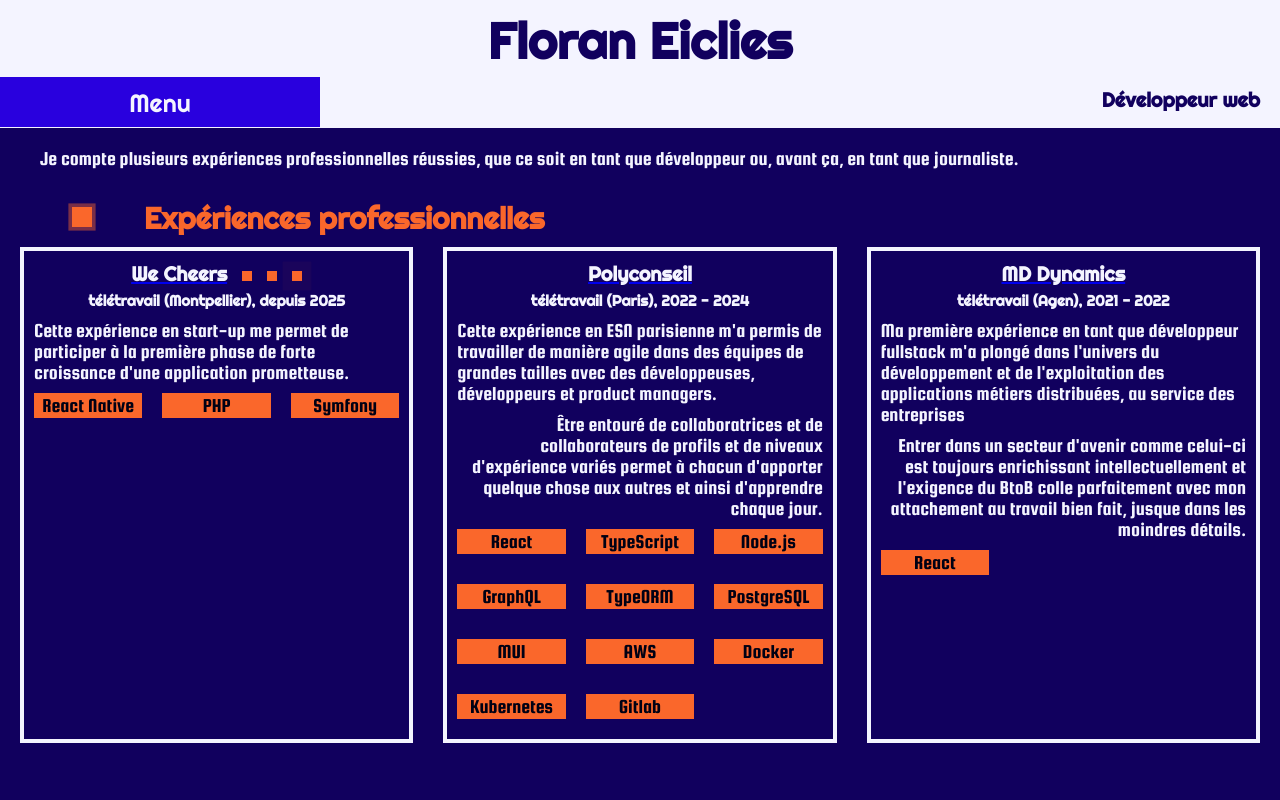
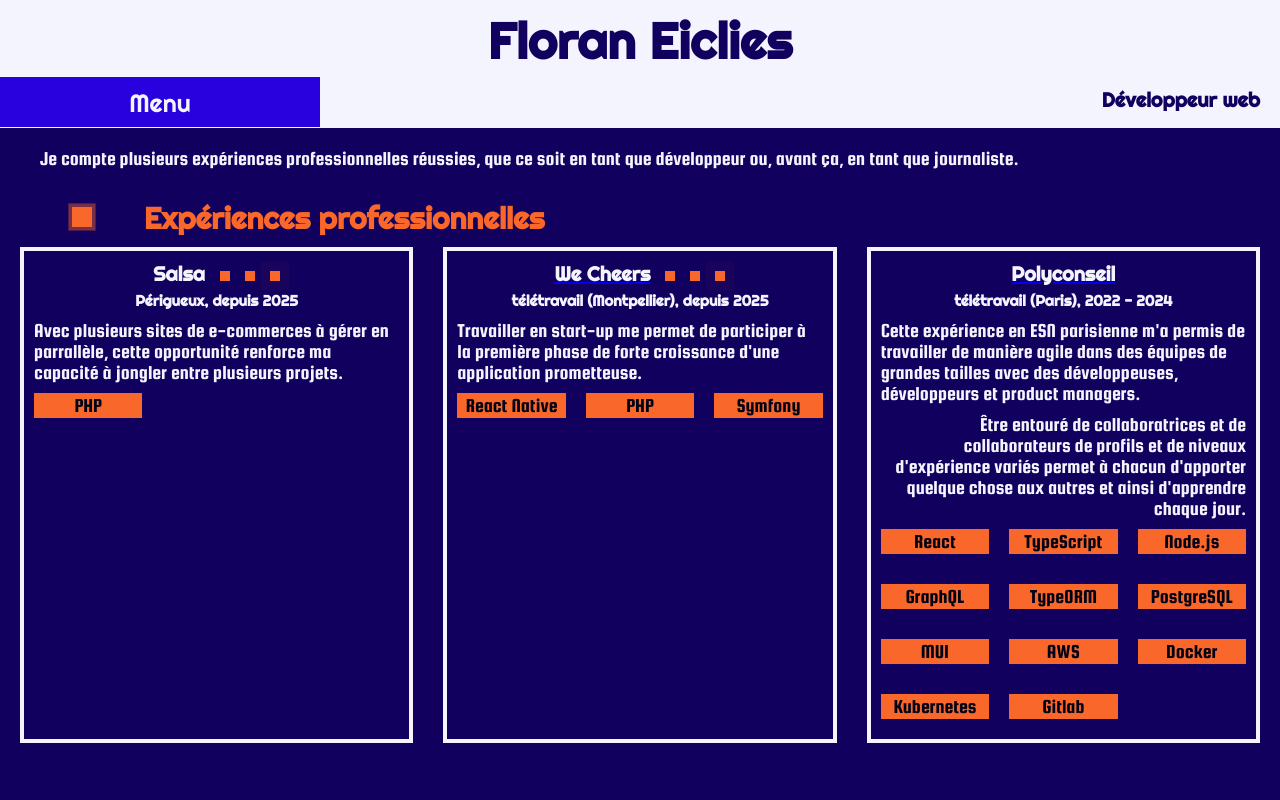
Before and after one commit to e-floran/online-cv, a React (Vite) app: page /experience in a window 1280 px wide. Shown: the top 800 px of the page. Built offline with nearby package versions, Linux system fonts and the light colour scheme.

Commit message:
added salsa

```diff
--- a/src/pages/Experience.tsx
+++ b/src/pages/Experience.tsx
@@ -6,12 +6,22 @@ const experienceData = [
     title: "Expériences professionnelles",
     items: [
       {
+        title: "Salsa",
+        isInProgress: true,
+        placeAndTime: "Périgueux, depuis 2025",
+        href: "",
+        texts: [
+          "Avec plusieurs sites de e-commerces à gérer en parrallèle, cette opportunité renforce ma capacité à jongler entre plusieurs projets.",
+        ],
+        technos: ["PHP"],
+      },
+      {
         title: "We Cheers",
         isInProgress: true,
         placeAndTime: "télétravail (Montpellier), depuis 2025",
         href: "https://wecheers.fr/",
         texts: [
-          "Cette expérience en start-up me permet de participer à la première phase de forte croissance d'une application prometteuse.",
+          "Travailler en start-up me permet de participer à la première phase de forte croissance d'une application prometteuse.",
         ],
         technos: ["React Native", "PHP", "Symfony"],
       },
--- a/src/pages/Home.tsx
+++ b/src/pages/Home.tsx
@@ -5,7 +5,7 @@ const homeData = [
   {
     title: "Mon parcours",
     texts: [
-      "Je suis actuellement développeur chez WeCheers. J'apporte une vraie passion pour le développement mais aussi un profil atypique enrichi par ma première vie professionnelle.",
+      "Je suis actuellement développeur chez Salsa et chez WeCheers. J'apporte une vraie passion pour le développement mais aussi un profil atypique enrichi par ma première vie professionnelle.",
       "En effet, après plusieurs expériences réussies dans la presse et après avoir touché à tous les métiers qu'elle a à offrir, je me suis lancé un nouveau défi, tourné vers l'avenir, en devenant développeur.",
       'Pour démarrer cette nouvelle carrière, entre 2020 et 2021, j\'ai suivi une formation "Développeur web" sur le campus remote de la Wild code school.',
     ],
```
